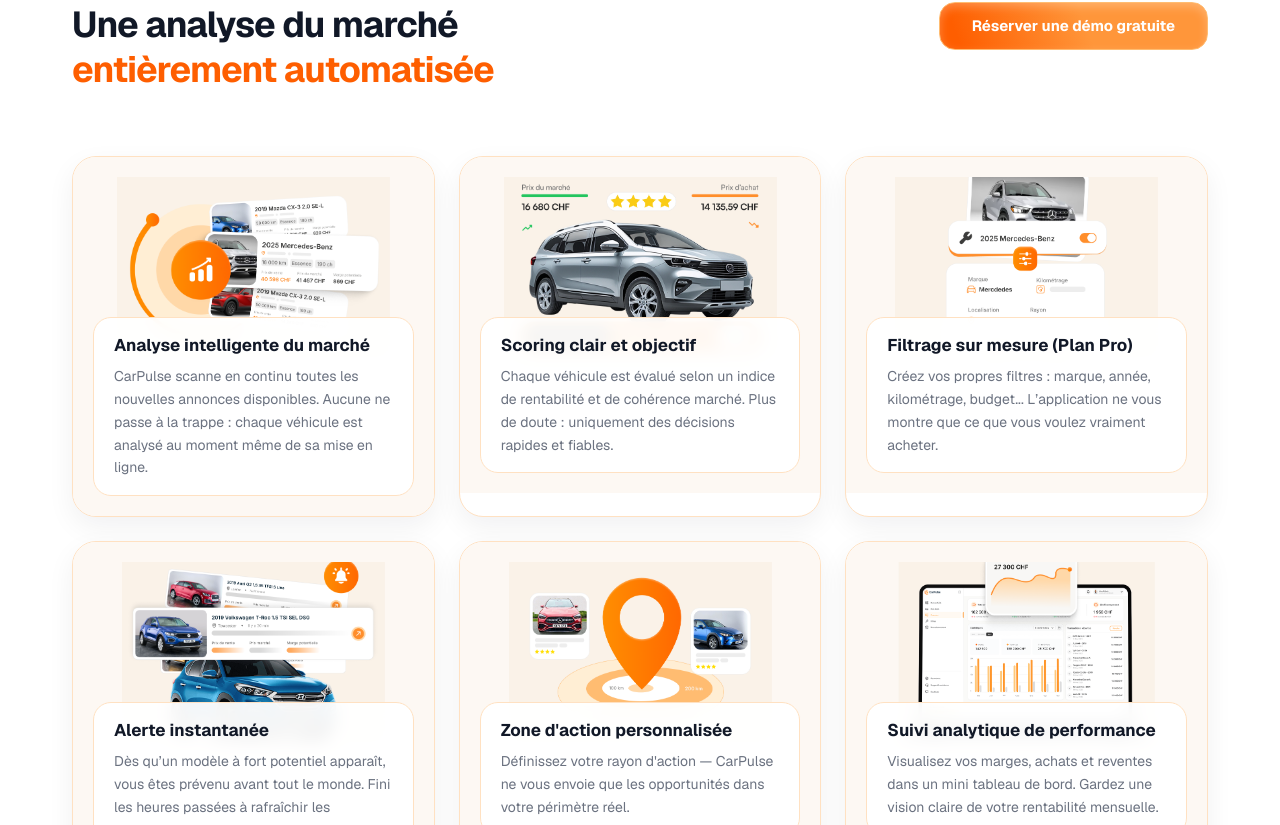
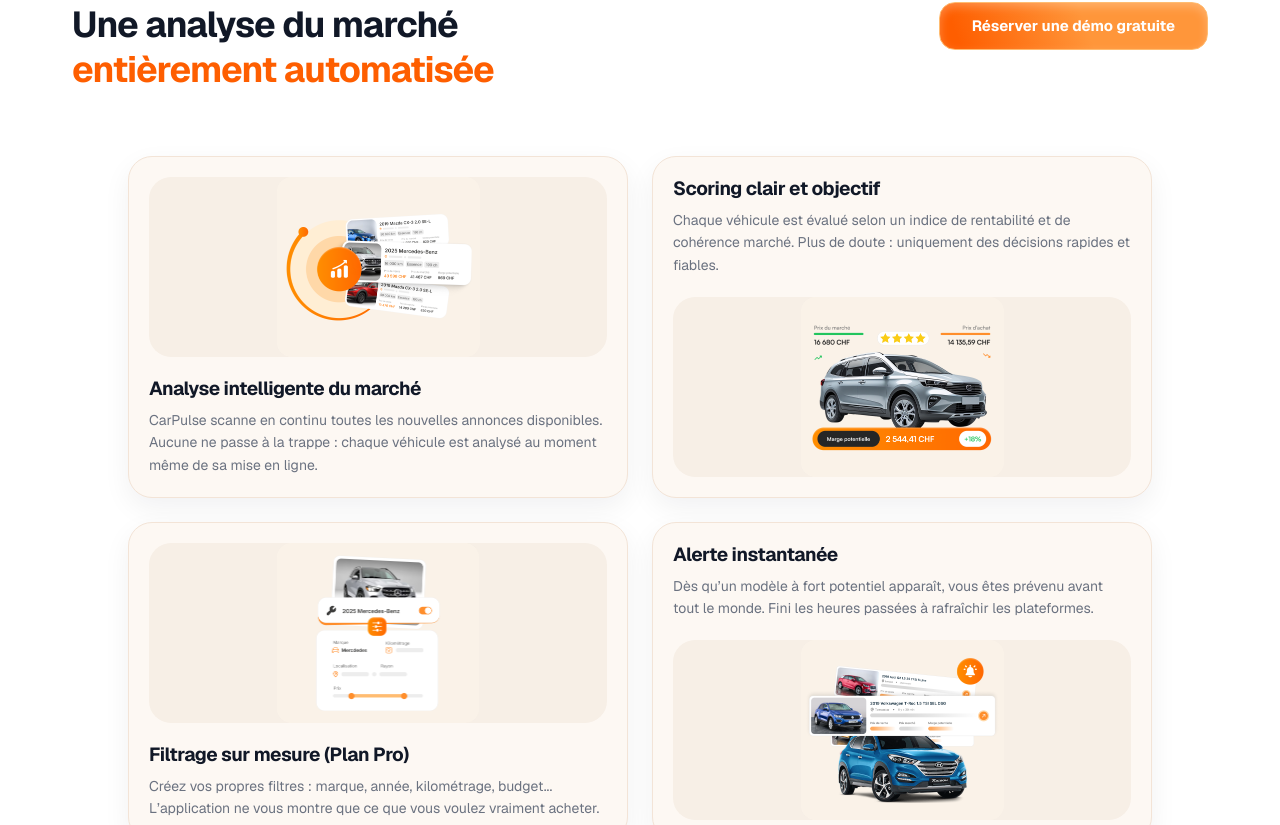
Before and after one commit to OryStack/carpulse-landing-page, a Next.js app in the folder carpulse-landing/: page / in a window 1280 px wide. Shown: the part 5595-6420 px from the top of the page. Built offline with nearby package versions, Linux system fonts and the light colour scheme.

Commit message:
add siez reduce

```diff
--- a/carpulse-landing/components/landing/landing-sections.tsx
+++ b/carpulse-landing/components/landing/landing-sections.tsx
@@ -628,29 +628,41 @@ export function Section06Automation() {
           </div>
         </div>
 
-        <div className="mt-12 grid gap-5 sm:mt-14 sm:grid-cols-2 sm:gap-6 lg:mt-16 lg:grid-cols-3">
-          {features.map((f) => (
+        <div className="mt-12 grid gap-5 sm:mt-14 sm:grid-cols-2 sm:gap-6 lg:mx-auto lg:mt-16 lg:max-w-5xl lg:grid-cols-2">
+          {features.map((f, idx) => (
             <article
               key={f.k}
-              className="group relative overflow-hidden rounded-[24px] border border-[#FFE1C2] bg-white shadow-[0px_10px_28px_rgba(17,24,39,0.06)]"
+              className="group relative overflow-hidden rounded-[24px] border border-[#F3E4D7] bg-[#FDF8F3] shadow-[0px_10px_28px_rgba(17,24,39,0.06)]"
             >
-              <div className="relative bg-[#FDF8F3] px-4 pb-4 pt-4 sm:px-5 sm:pb-5 sm:pt-5">
-                <div
-                  aria-label={f.aria}
-                  className="h-[150px] w-full rounded-[18px] bg-center bg-no-repeat sm:h-[170px] lg:h-[180px]"
-                  style={{
-                    backgroundImage: `url('${f.bg}')`,
-                    backgroundSize: f.bgSize,
-                  }}
-                />
-
-                <div className="-mt-8 rounded-[18px] border border-[#FFE1C2] bg-white/95 px-4 py-4 backdrop-blur sm:-mt-10 sm:px-5">
-                  <h3 className="text-[16px] font-bold leading-snug text-[#111827] sm:text-[17px]">
+              <div className="flex h-full flex-col gap-4 px-4 py-5 sm:gap-5 sm:px-5">
+                <header
+                  className={[
+                    "space-y-2",
+                    idx % 2 === 1 ? "order-1" : "order-2",
+                  ].join(" ")}
+                >
+                  <h3 className="text-[18px] font-bold leading-tight tracking-tight text-[#111827] sm:text-[19px]">
                     {f.title}
                   </h3>
-                  <p className="mt-2 text-[13px] leading-relaxed text-[#6B7280] sm:text-[14px]">
+                  <p className="text-[13.5px] leading-relaxed text-[#6B7280] sm:text-[14px]">
                     {f.desc}
                   </p>
+                </header>
+
+                <div
+                  className={[
+                    "rounded-[22px] bg-[#F7EFE6] ",
+                    idx % 2 === 1 ? "order-2" : "order-1",
+                  ].join(" ")}
+                >
+                  <div
+                    aria-label={f.aria}
+                    className="h-[160px] w-full rounded-[18px] bg-center bg-no-repeat sm:h-[175px] lg:h-[180px]"
+                    style={{
+                      backgroundImage: `url('${f.bg}')`,
+                      backgroundSize: "contain",
+                    }}
+                  />
                 </div>
               </div>
             </article>
```
